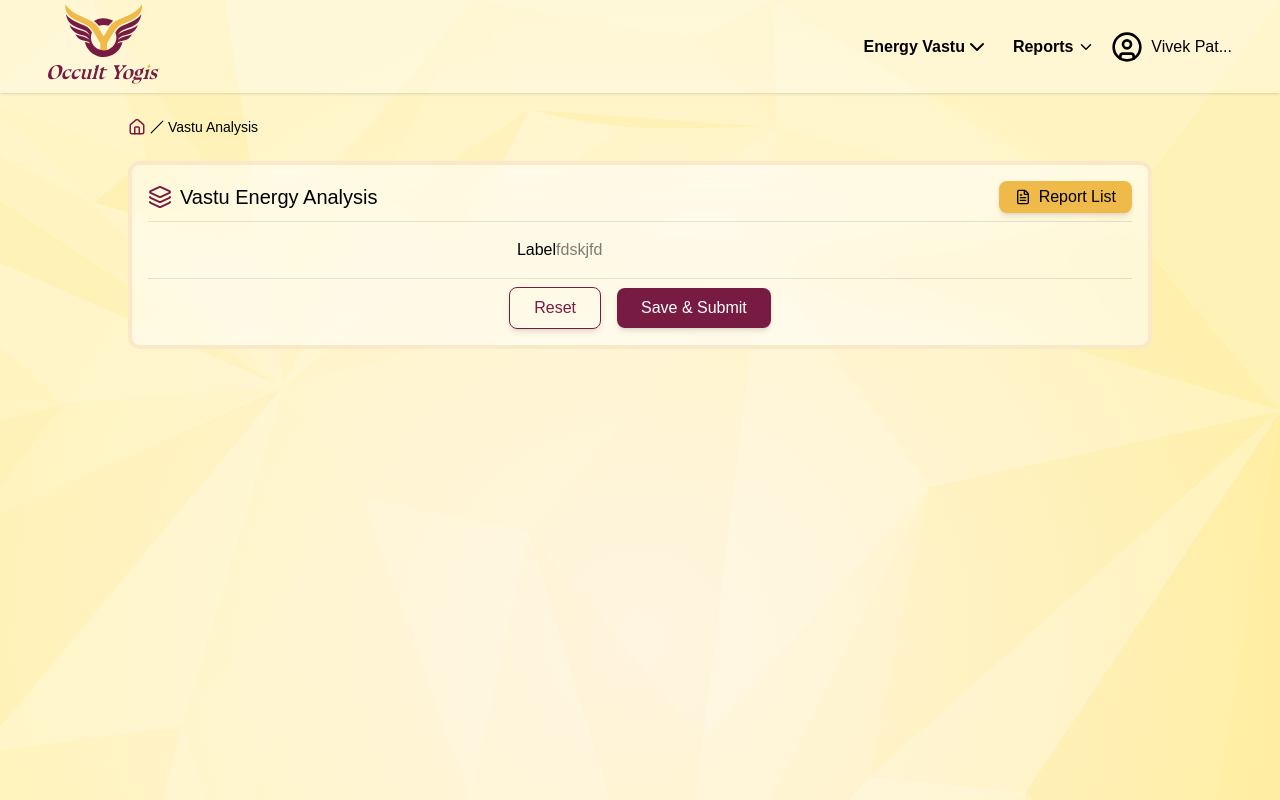
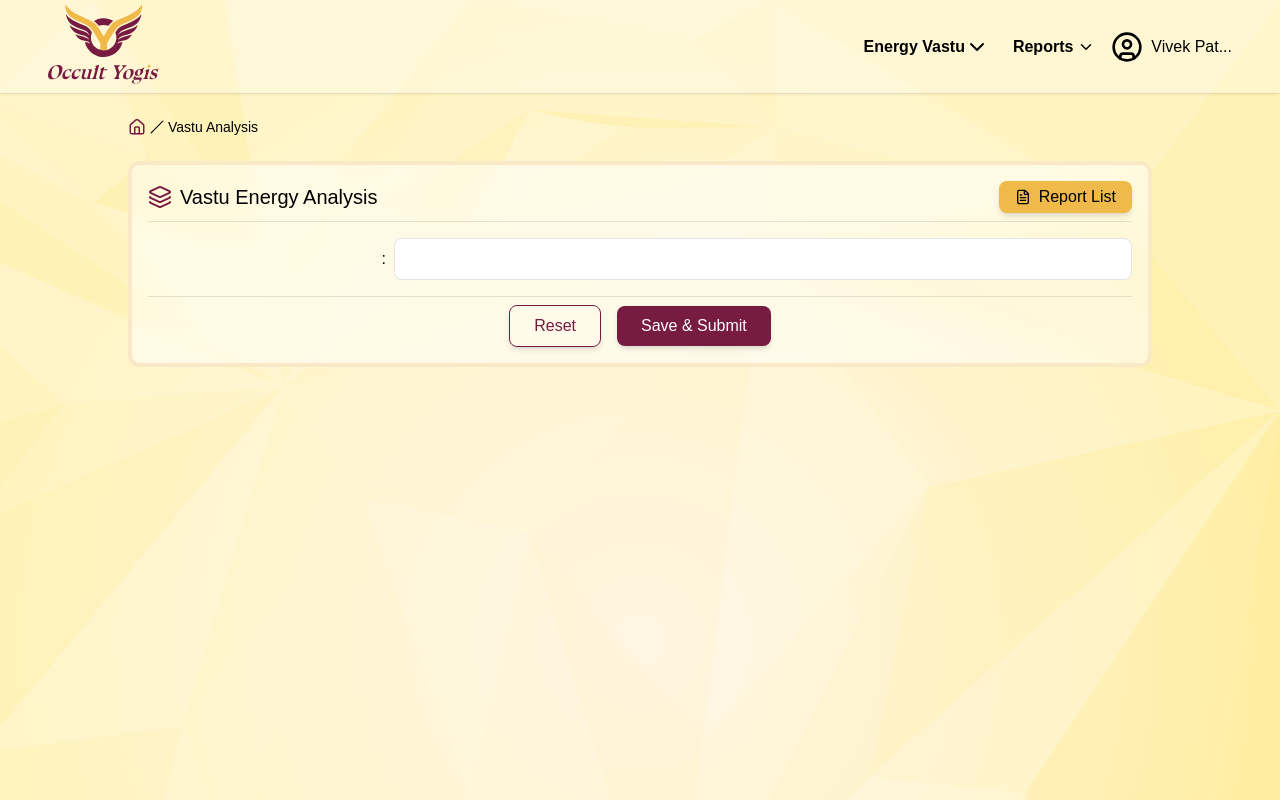
Before and after one commit to thebatraanumerology/occult-yogies-user-frontend, a React (Vite) app: page /vastu-analysis in a window 1280 px wide. Built offline with nearby package versions, Linux system fonts and the light colour scheme; the HTML template or start-up script is replaced by a standard one.

Commit message:
date picekr added

```diff
--- a/package.json
+++ b/package.json
@@ -17,6 +17,7 @@
     "clsx": "^2.1.1",
     "lucide-react": "^0.577.0",
     "react": "^19.2.4",
+    "react-datepicker": "^9.1.0",
     "react-dom": "^19.2.4",
     "react-hook-form": "^7.71.2",
     "react-router-dom": "^7.13.1",
@@ -29,6 +30,7 @@
     "@tailwindcss/vite": "^4.2.1",
     "@types/node": "^25.5.0",
     "@types/react": "^19.2.14",
+    "@types/react-datepicker": "^7.0.0",
     "@types/react-dom": "^19.2.3",
     "@vitejs/plugin-react": "^6.0.0",
     "eslint": "^9.39.4",
--- /dev/null
+++ b/src/components/CustomDatePicker.tsx
@@ -0,0 +1,42 @@
+import React from "react";
+import DatePicker from "react-datepicker";
+import { CalendarDays } from "lucide-react";
+import "react-datepicker/dist/react-datepicker.css";
+import { CustomDateInputProps } from "../types/componentTypes";
+
+const CustomDatePicker: React.FC<CustomDateInputProps> = ({
+  value = null,
+  onChange,
+  placeholder = "DD/MM/YYYY",
+}) => {
+  const inputClass =
+    "w-full px-3 py-2 rounded-lg border border-black/10 bg-white text-sm placeholder:text-black/30 focus:outline-none focus:ring focus:ring-black/30 transition pr-10";
+
+  return (
+    <div className="relative w-3/4 max-w-3/4 min-w-2/3">
+      <DatePicker
+        selected={value}
+        onChange={(date : Date | null) => onChange?.(date)}
+        dateFormat="dd/MM/yyyy"
+        placeholderText={placeholder}
+        className={inputClass}
+        wrapperClassName="w-full"
+        showMonthDropdown
+        showYearDropdown
+        dropdownMode="select"
+        calendarClassName="!rounded-xl !border !border-black/10 !font-[inherit] !text-sm !shadow-lg"
+        dayClassName={(date) =>
+          date.toDateString() === value?.toDateString()
+            ? "!bg-[#7a1040] !text-white !rounded-md"
+            : "!rounded-md hover:!bg-[#7a1040]/10"
+        }
+      />
+      <CalendarDays
+        size={16}
+        className="absolute right-3 top-1/2 -translate-y-1/2 text-[#7a1040] pointer-events-none"
+      />
+    </div>
+  );
+};
+
+export default CustomDatePicker;
--- a/src/components/CustomInput.tsx
+++ b/src/components/CustomInput.tsx
@@ -1,17 +1,115 @@
-import React from 'react'
+import React from "react";
+import { CustomInputProps } from "../types/componentTypes";
+import { Mars, Venus, VenusAndMars } from "lucide-react";
+import CustomDatePicker from "./CustomDatePicker";
 
-const CustomInput: React.FC = () => {
+const CustomInput: React.FC<CustomInputProps> = ({
+  label,
+  required = false,
+  variant = "text",
+  placeholder,
+  value = "",
+  onChange,
+  options = [],
+  genderOptions = ["Male", "Female", "Others"],
+  className = "",
+  error = "",
+}) => {
+  const Label = (
+    <label className="text-base max-w-1/4 font-regular whitespace-nowrap">
+      {label}
+      {required && <span className="text-red-500 ml-0.5">*</span>}
+    </label>
+  );
+
+  const inputClass =
+    "w-3/4 max-w-3/4 min-w-2/3 px-3 py-2 rounded-lg border border-black/10 bg-white text-regular placeholder:text-black/30 focus:outline-none focus:ring focus:ring-black/30 transition";
+
+  const renderInput = () => {
+    switch (variant) {
+      case "date":
+        return (
+          <CustomDatePicker
+            value={value ? new Date(value) : null}
+            onChange={(date) =>
+              onChange?.(date ? date.toISOString().split("T")[0] : "")
+            }
+          />
+        );
+
+      case "select":
+        return (
+          <select
+            value={value as string}
+            onChange={(e) => onChange?.(e.target.value)}
+            className={`${inputClass} `}
+          >
+            <option value="" disabled className="text-black/30">
+              {placeholder ?? "Select an option"}
+            </option>
+
+            {options.map((opt) => (
+              <option
+                key={opt.value}
+                value={opt.value}
+                className="text-black bg-white hover:bg-black/10 py-2"
+              >
+                {opt.label}
+              </option>
+            ))}
+          </select>
+        );
+
+      case "gender":
+        return (
+          <div className="w-3/4 max-w-3/4 min-w-2/3 flex rounded-lg border border-black/10 overflow-hidden bg-white">
+            {genderOptions.map((opt, index) => {
+              const isActive = value === opt;
+
+              const Icon =
+                opt === "Male" ? Mars : opt === "Female" ? Venus : VenusAndMars;
+
+              return (
+                <button
+                  key={opt}
+                  type="button"
+                  onClick={() => onChange?.(opt)}
+                  className={`flex-1 flex items-center justify-center gap-2 py-2 text-sm transition
+              ${isActive ? "bg-[#7a1040] text-white" : "text-black hover:bg-black/5"}
+              ${index !== genderOptions.length - 1 ? "border-r border-black/10" : ""}
+            `}
+                >
+                  <Icon size={16} />
+                  {opt}
+                </button>
+              );
+            })}
+          </div>
+        );
+
+      default:
+        return (
+          <input
+            type="text"
+            placeholder={placeholder}
+            value={value as string}
+            onChange={(e) => onChange?.(e.target.value)}
+            className={inputClass}
+          />
+        );
+    }
+  };
+
   return (
-    <div>
-    <label htmlFor="">Label</label>
-      <input
-      className=''
-      type="text"
-      placeholder='fdskjfd'
-      onChange={(e) => console.log(e.target.value)}
-      />
+    <div className={`flex flex-col ${className}`}>
+      <div className="flex items-center justify-end gap-2">
+        {Label}: {renderInput()}
+      </div>
+      {error && (
+        <p className="text-red-500 text-xs text-right pr-1 mt-1 ">{error}</p>
+      )}
     </div>
-  )
+  );
 };
 
 export default CustomInput;
```
Also changed, not shown: 1 other file (tests, documents, lock files or other folders).
